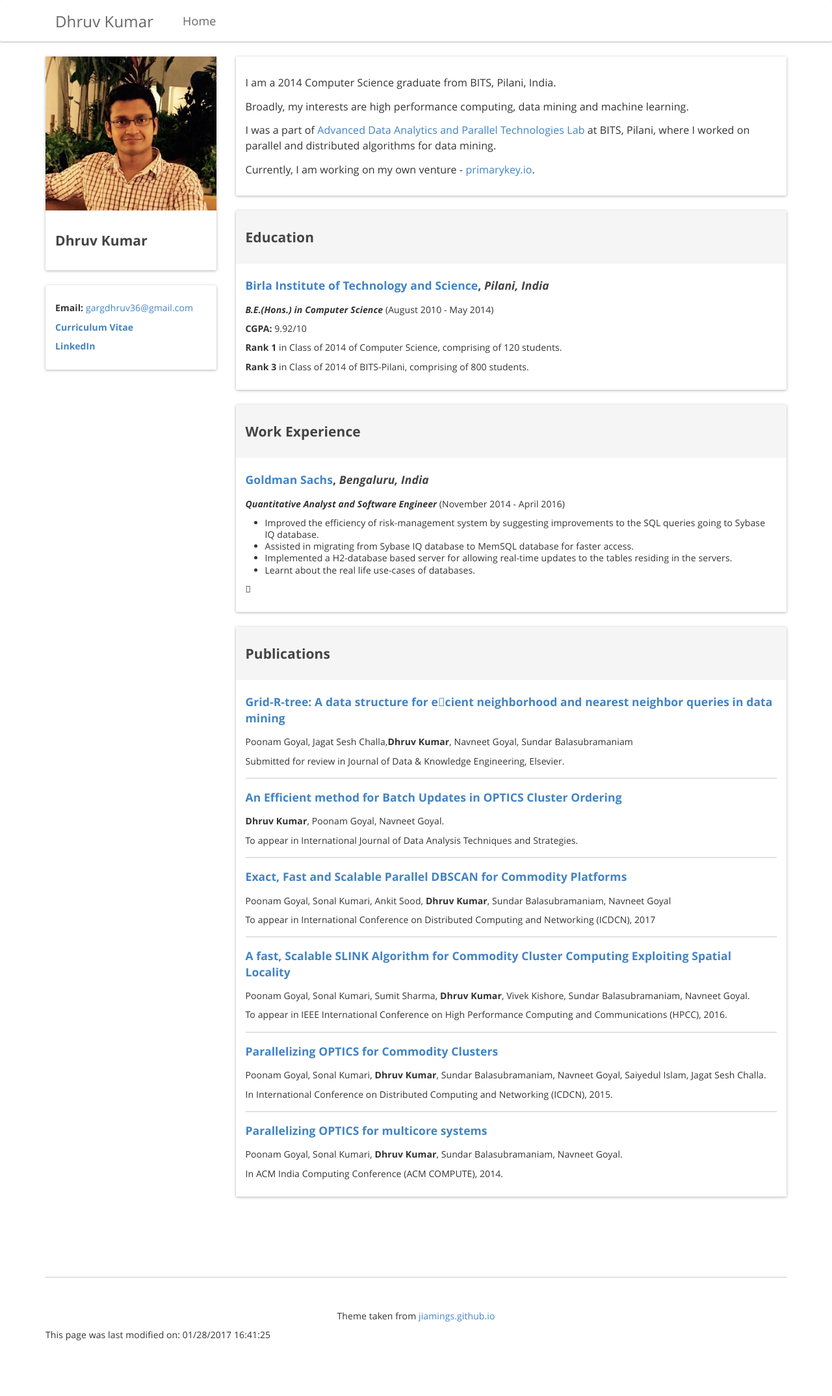
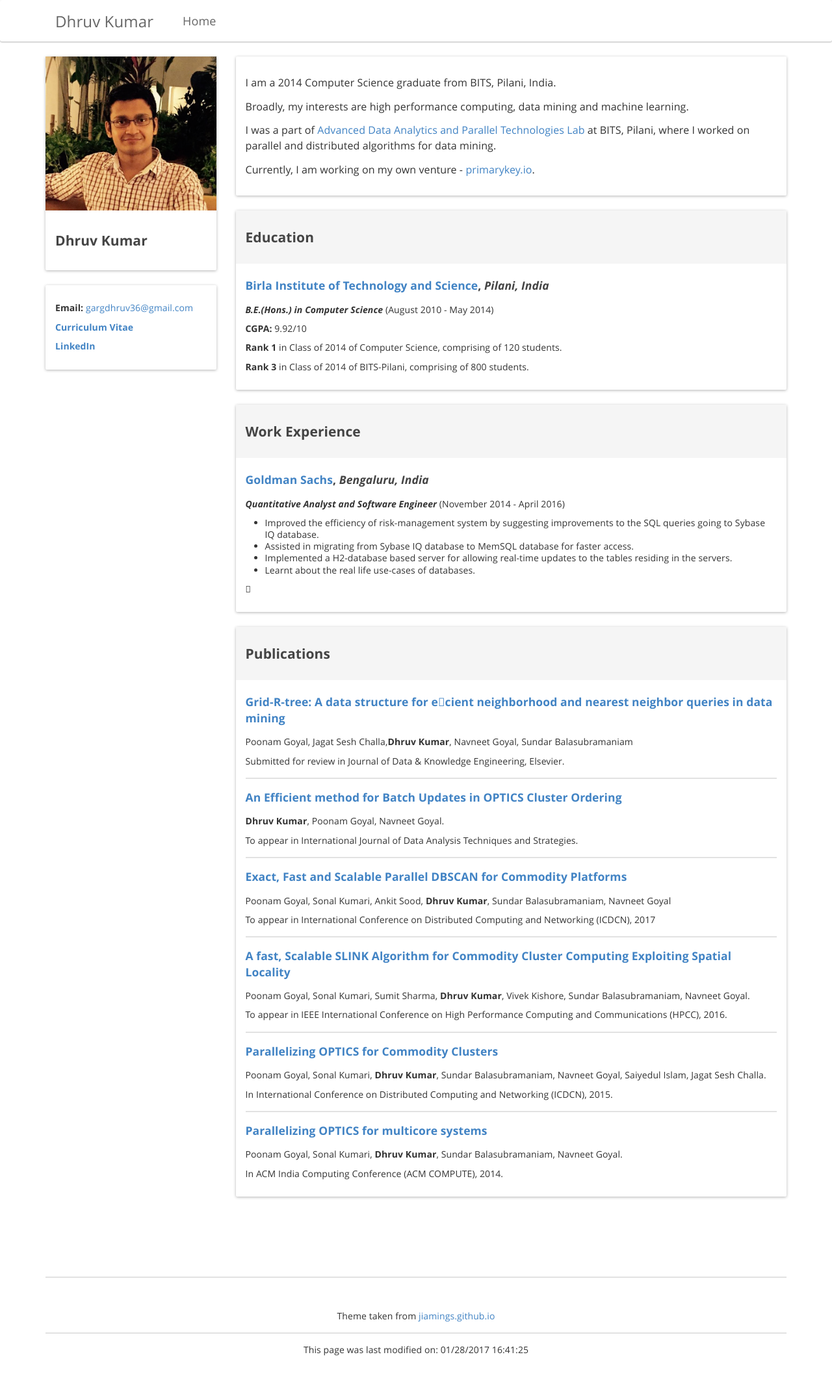
Before and after one commit to kudhru/old-personal-repo, a Jekyll site: the page built from index.html, in a window 1280 px wide. Shown: the whole page at 65% size. Built offline with Jekyll 4.4.1, drawn with Linux system fonts in a browser that asks for light colours; nearby versions of some CDN libraries; before the commit the page ends 2126 px from its top, so only the background shows below that.

Commit message:
bug fixes

```diff
--- a/_includes/footer.html
+++ b/_includes/footer.html
@@ -7,7 +7,8 @@
             <!--<a href="{{ mailto:tsong@cs.stanford.edu }}" target="_top">tsong@cs.stanford.edu</a>-->
 
         </p>
-        <p>
+        <hr style="..."/>
+        <p style="text-align: center; font-size: 14px;">
             <script language="Javascript">
                 document.write("This page was last modified on: " + document.lastModified +"");
             </SCRIPT>
```
